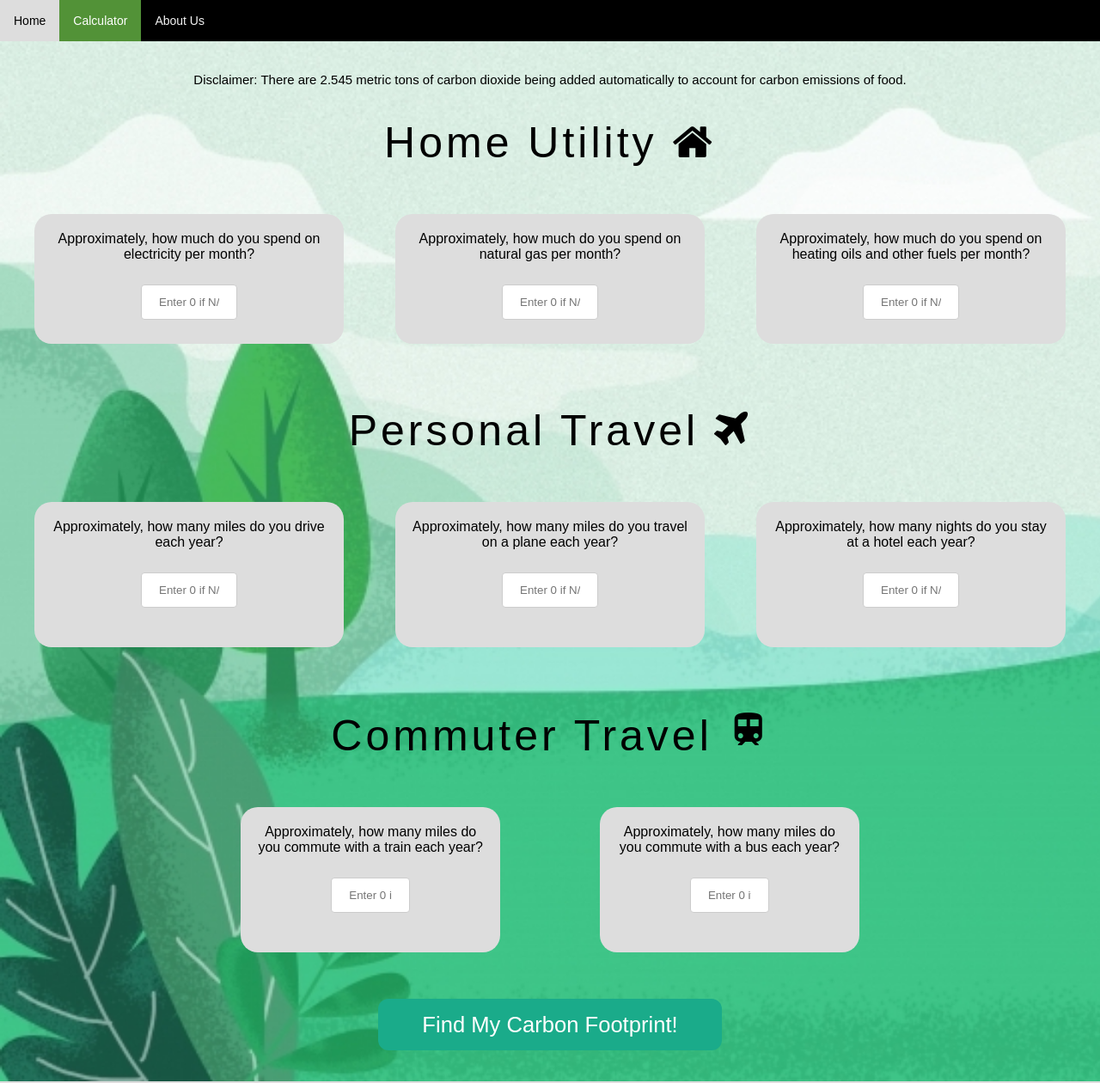
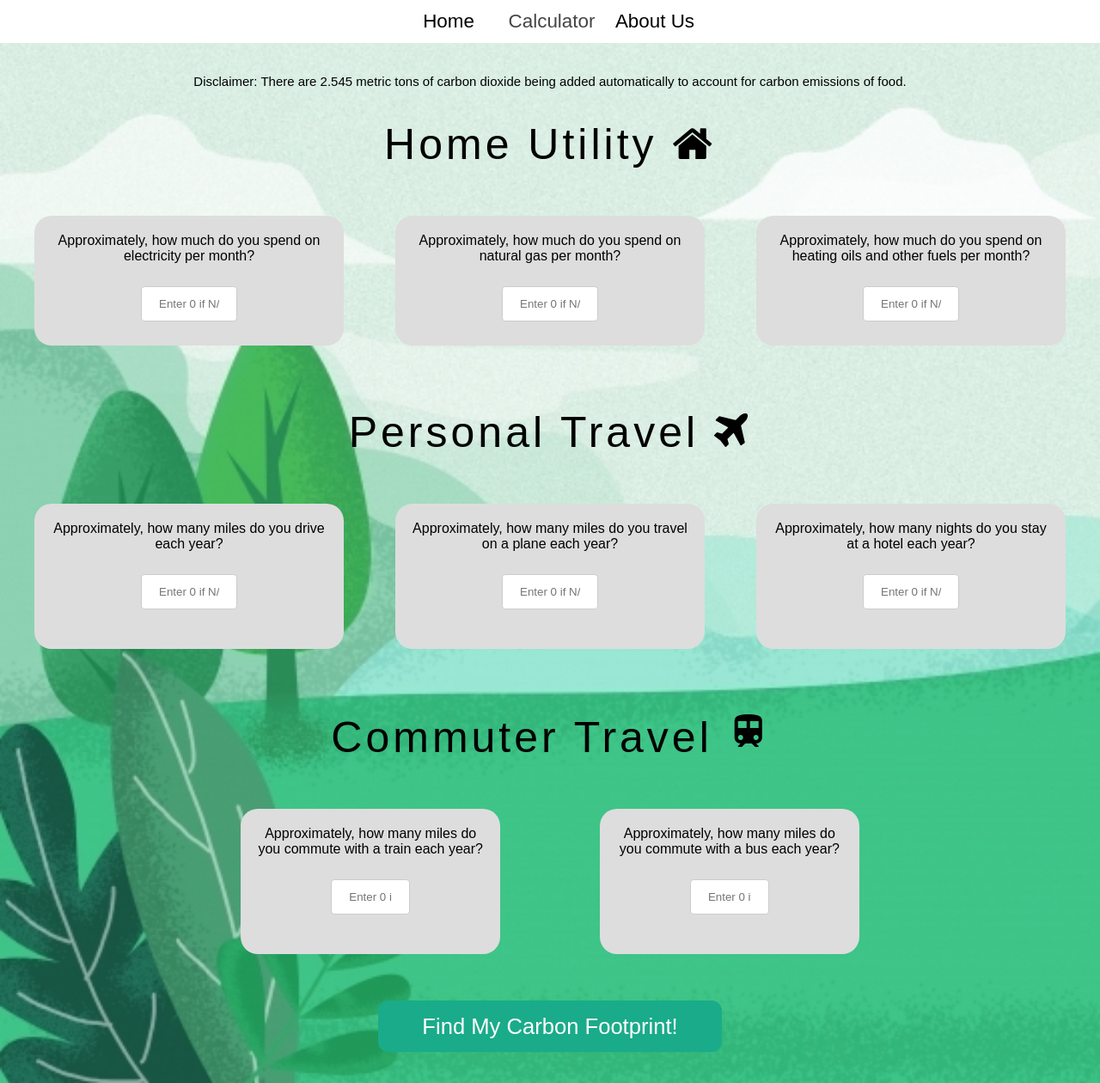
Before and after one commit to fadybesada/EcoStep, a Python web app: template templates/input.html in a window 1280 px wide. Shown: the whole page at 86% size. Run offline with Jinja, Linux system fonts and the light colour scheme; the template is opened without the code that fills it, so the values that code supplies are empty.

Commit message:
Fixed things

```diff
--- a/static/css/everypage.css
+++ b/static/css/everypage.css
@@ -11,26 +11,55 @@
 
 }
 
-/* Style the links inside the navigation bar */
-.topnav a {
-  float: left;
-  color: #f2f2f2;
-  text-align: center;
-  padding: 16px 16px;
-  text-decoration: none;
-  font-size: 14px;
-  font-family: Arial;
-
+body {
+  margin: 0;
+  padding: 0;
+  background: #ccc;
 }
 
-/* Change the color of links on hover */
-.topnav a:hover {
-  background-color: #ddd;
-  color: black;
+.nav ul {
+  list-style: none;
+  background-color: white;
+  text-align: center;
+  padding: 0;
+  margin: 0;
+}
+.nav li {
+  font-family: 'Century Gothic', sans-serif;
+  font-weight: 150;
+  font-size: 1.2em;
+  line-height: 40px;
+  height: 40px;
+  border-bottom: 1px solid #888;
 }
 
-/* Add a color to the active/current link */
-.topnav a.active {
-  background-color: #529237;
-  color: white;
+.nav a {
+  text-decoration: none;
+  color: black;
+  display: block;
+  transition: .3s background-color;
 }
+
+.nav a:hover {
+  background-color: #74E33A;
+}
+
+.nav a.active {
+  background-color: #fff;
+  color: #444;
+  cursor: default;
+}
+
+@media screen and (min-width: 600px) {
+  .nav li {
+    width: 120px;
+    border-bottom: none;
+    height: 50px;
+    line-height: 50px;
+    font-size: 1.4em;
+  }
+
+  .nav li {
+    display: inline-block;
+    margin-right: -4px;
+  }
--- a/templates/input.html
+++ b/templates/input.html
@@ -10,11 +10,15 @@
   </head>
 
     <!-- NAVIGATION BAR -->
-  <div class="topnav">
-  <a href="/">Home</a>
-  <a class="active" href="#calculator">Calculator</a>
-  <a href="/about">About Us</a>
-  </div>
+    <header>
+      <div class="nav">
+        <ul>
+          <li class="home"><a href="/">Home</a></li>
+          <li class="calculator"><a class="active" href="#">Calculator</a></li>
+          <li class="about"><a href="/about">About Us</a></li>
+        </ul>
+      </div>
+    </header>
 
   <body>
     <br><br>
```
Also changed, not shown: static/css/mainPage.css (+2 -17 lines), templates/about.html (+9 -5 lines), templates/mainpage.html (+10 -11 lines), templates/output.html (+9 -5 lines).
